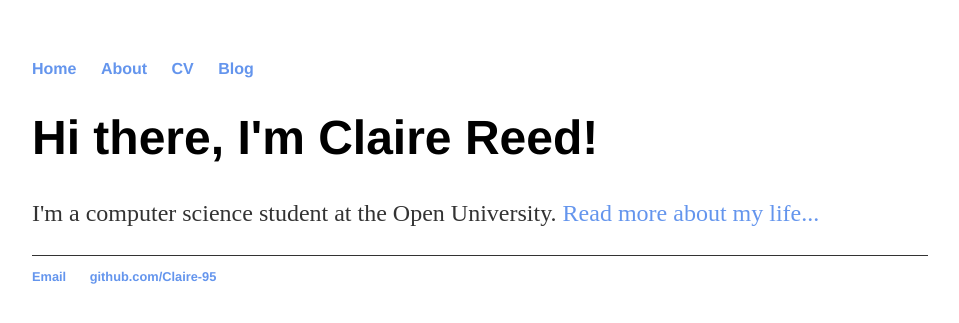
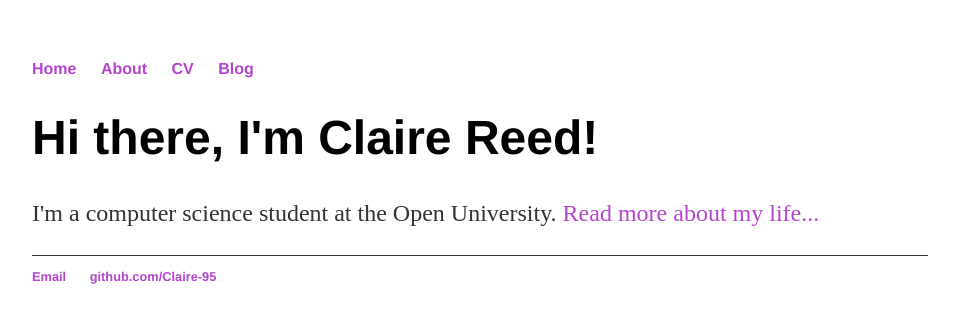
Before and after one commit to Claire-95/Claire-site, a Jekyll site: the page built from index.html, in a window 1280 px wide. Shown: the top 323 px of the page, without its empty margins (160-1119 px from the left). Built offline with Jekyll 4.4.1, drawn with Linux system fonts in a browser that asks for light colours.

Commit message:
Update main.css

```diff
--- a/css/main.css
+++ b/css/main.css
@@ -14,7 +14,7 @@ nav ul li, footer ul li {
 }
 a {
     text-decoration: none;
-    color: #6495ED;
+    color: #b345cc;
 }
 a:hover {
     text-decoration: underline;
```
